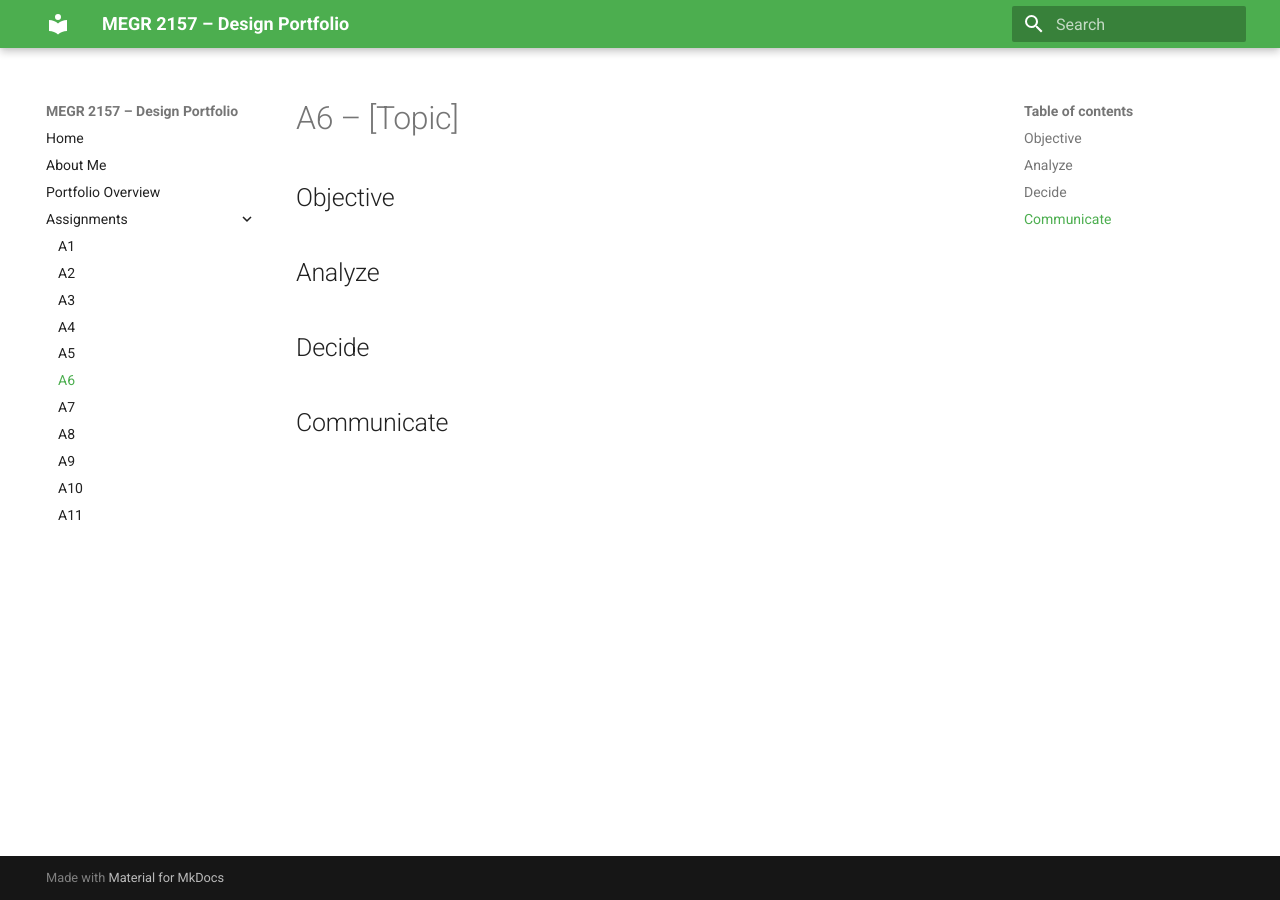
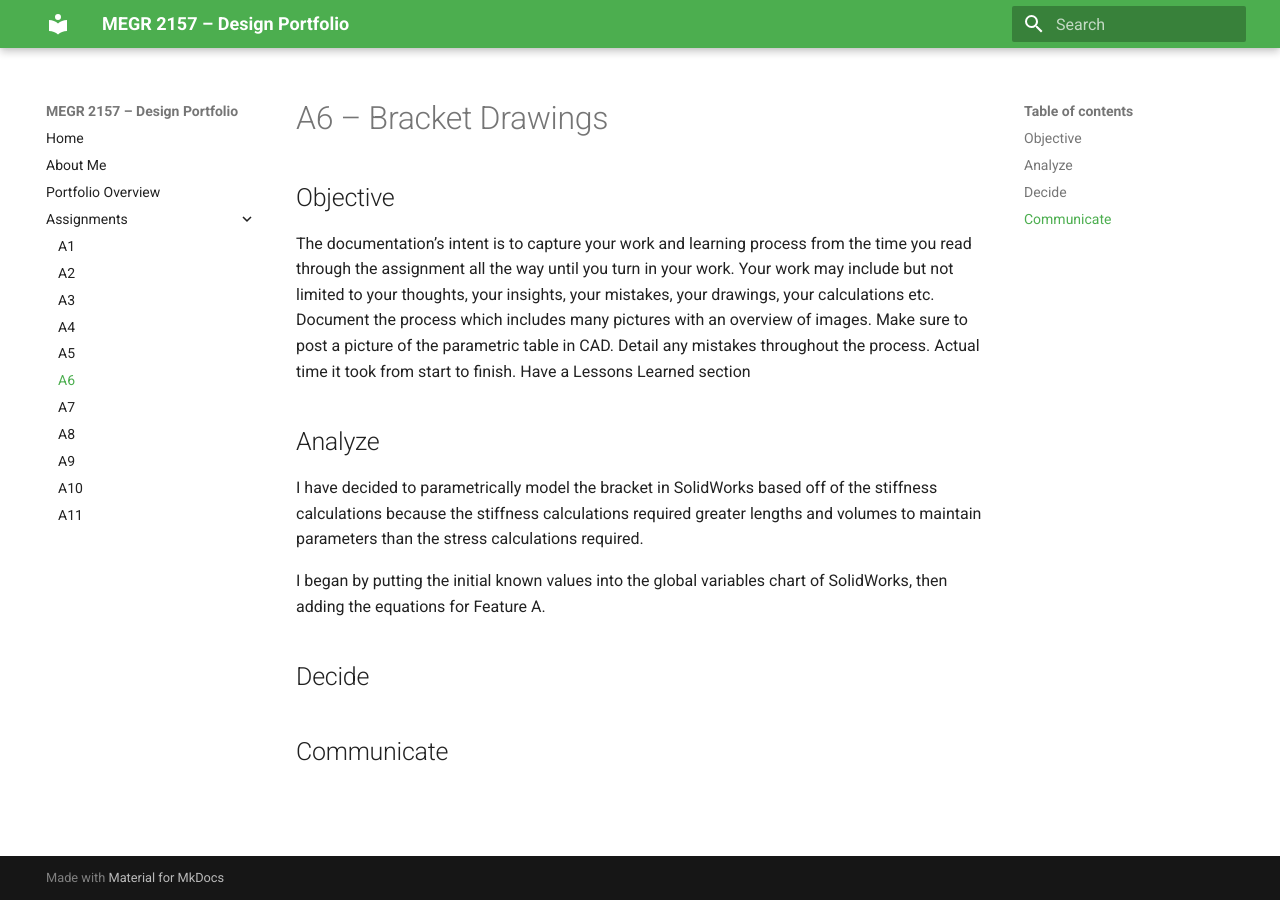
Before and after one commit to SanjayKashyap24/design-projects-portfolio, an MkDocs documentation site: the page built from docs/assignments/A06/index.md, in a window 1280 px wide. Built offline with MkDocs 1.6.1 and Material for MkDocs 9.7.7, drawn with Linux system fonts in a browser that asks for light colours.

Commit message:
Update index.md

```diff
--- a/docs/assignments/A06/index.md
+++ b/docs/assignments/A06/index.md
@@ -1,9 +1,12 @@
-# A6 – [Topic]
+# A6 – Bracket Drawings
 
 ## Objective
-
+The documentation’s intent is to capture your work and learning process from the time you read through the assignment all the way until you turn in your work. Your work may include but not limited to your thoughts, your insights, your mistakes, your drawings, your calculations etc. Document the process which includes many pictures with an overview of images. Make sure to post a picture of the parametric table in CAD. Detail any mistakes throughout the process. Actual time it took from start to finish. Have a Lessons Learned section
 
 ## Analyze
+I have decided to parametrically model the bracket in SolidWorks based off of the stiffness calculations because the stiffness calculations required greater lengths and volumes to maintain parameters than the stress calculations required.
+
+I began by putting the initial known values into the global variables chart of SolidWorks, then adding the equations for Feature A.
 
 
 ## Decide
```
